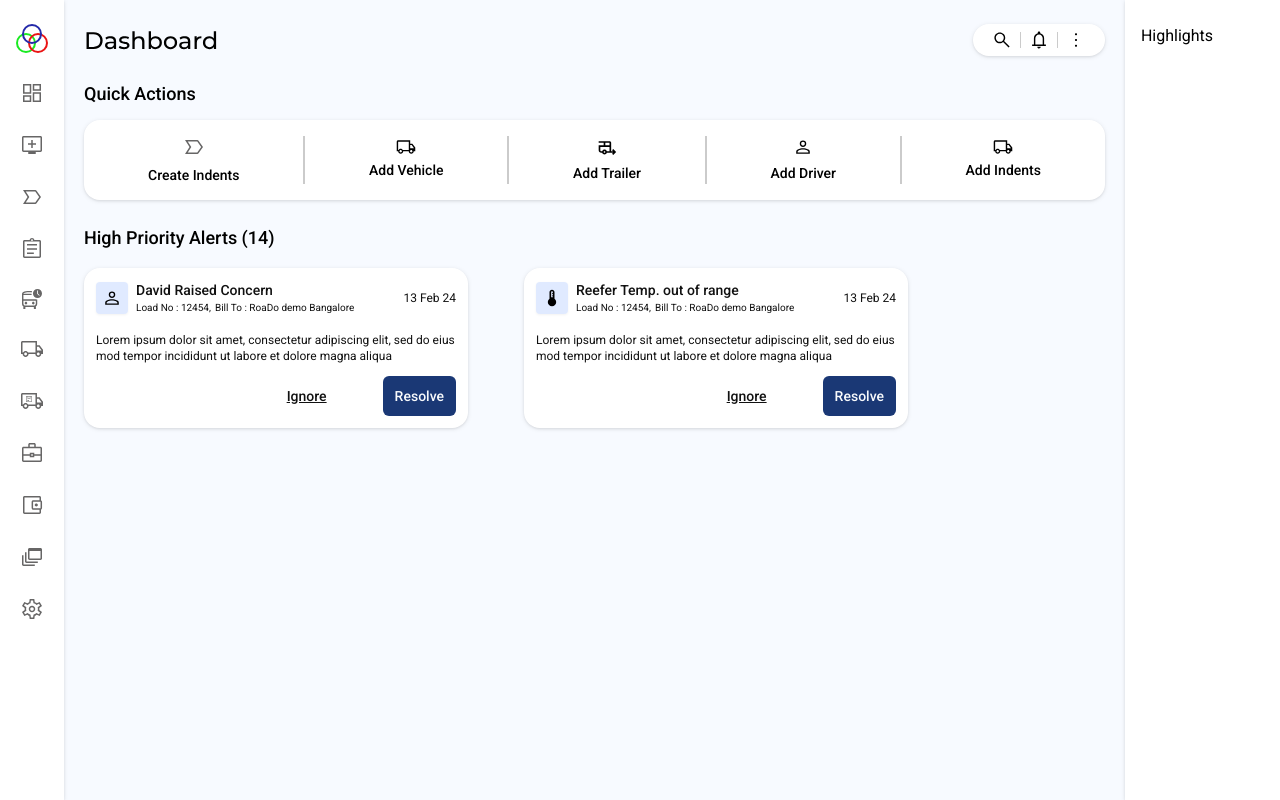
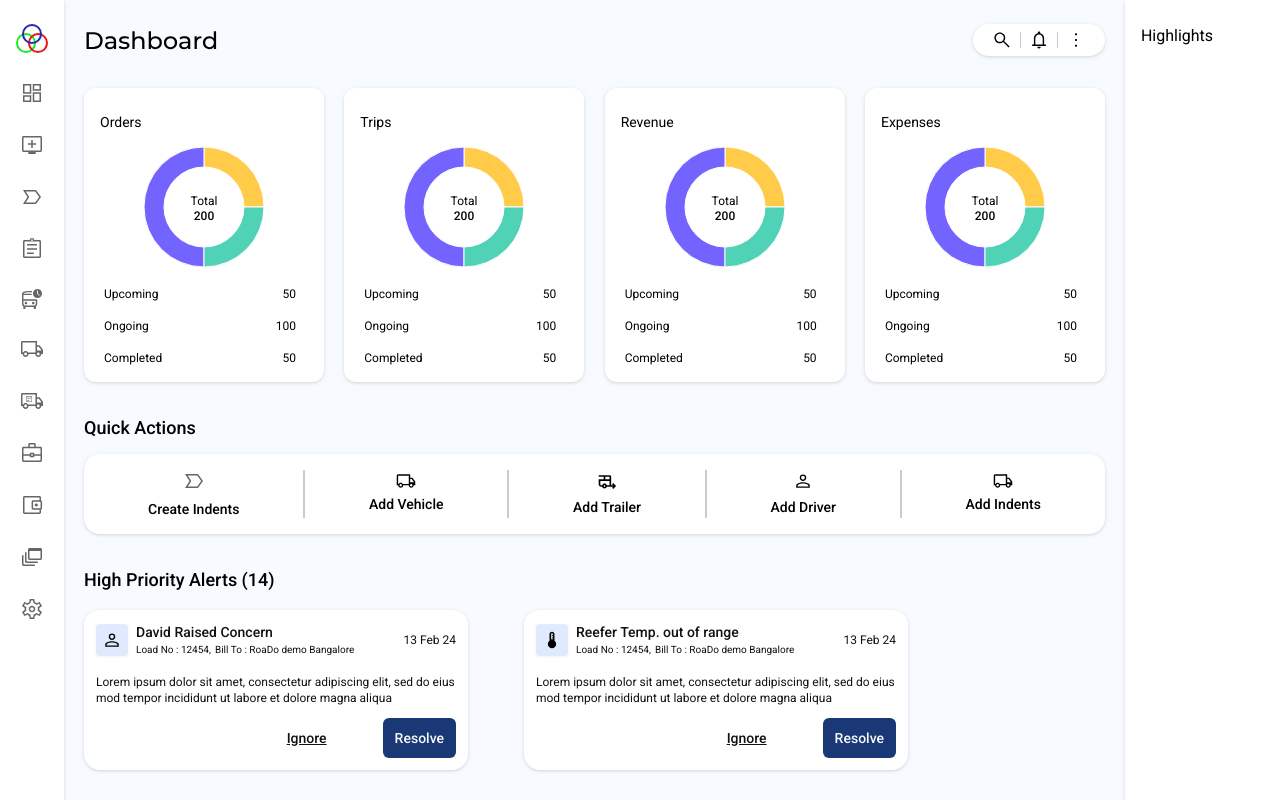
Before and after one commit to pshdotgg/rd-dashboard, a Next.js app: page / in a window 1280 px wide. Built offline with nearby package versions, Linux system fonts and the light colour scheme.

Commit message:
Add Charts

```diff
--- a/package.json
+++ b/package.json
@@ -17,6 +17,7 @@
     "next": "14.2.2",
     "react": "^18",
     "react-dom": "^18",
+    "recharts": "^2.12.6",
     "tailwind-merge": "^2.3.0",
     "tailwindcss-animate": "^1.0.7"
   },
--- a/src/app/page.tsx
+++ b/src/app/page.tsx
@@ -4,7 +4,7 @@ import Highlights from '@/components/Highlights'
 
 export default function Home() {
   return (
-    <main className='flex w-screen h-screen m-0'>
+    <main className='flex w-screen min-h-screen m-0'>
       <Sidebar />
       <Dashboard />
       <Highlights />
--- a/src/components/Dashboard.tsx
+++ b/src/components/Dashboard.tsx
@@ -1,23 +1,30 @@
+'use client'
+
 import React from 'react'
 import { Icons } from './Icons'
 import { Separator } from './ui/separator'
 import { Button } from './ui/button'
-import {
-  Card,
-  CardContent,
-  CardDescription,
-  CardFooter,
-  CardHeader,
-  CardTitle,
-} from '@/components/ui/card'
+import DataChartCard from './DataChartCard'
+import { DATA } from '@/data'
 
 const Dashboard = () => {
   return (
-    <section className='px-5 py-6 w-full flex flex-col gap-6'>
+    <section className='px-5 py-6 w-full flex flex-col gap-8'>
       <DashboardHeader />
+      <Charts />
       <QuickActions />
       <HighPriorityAlerts />
     </section>
+  )
+}
+
+const Charts = () => {
+  return (
+    <div className='flex gap-5 w-full justify-between'>
+      {DATA.map((data) => (
+        <DataChartCard key={data.name} data={data} />
+      ))}
+    </div>
   )
 }
 
--- /dev/null
+++ b/src/components/DataChartCard.tsx
@@ -0,0 +1,65 @@
+import { PieChart, Pie, Sector, Cell, ResponsiveContainer } from 'recharts'
+
+const COLORS = ['#FFCB49', '#7464FF', '#4FD2B5']
+
+const DataChartCard = ({ data }) => {
+  return (
+    <div className='bg-white drop-shadow px-4 pt-6 pb-3 rounded-xl w-full max-w-60'>
+      <h4 className='text-sm'>{data.name}</h4>
+      <DataChart data={data.data} />
+
+      <div className='flex flex-col gap-2'>
+        {data.data.map((d, i) => (
+          <div
+            key={d.name}
+            className={`flex text-xs gap-5 bg-gradient-to-r from-white to-[${COLORS[i]}] rounded justify-between py-1 pl-1 pr-3`}
+          >
+            <span>{d.name}</span>
+            <span>{d.value}</span>
+          </div>
+        ))}{' '}
+      </div>
+    </div>
+  )
+}
+
+const DataChart = ({ data }) => {
+  const total = data.reduce((acc, curr) => acc + curr.value, 0)
+  return (
+    <PieChart className='mx-auto' width={150} height={150}>
+      <Pie
+        data={data}
+        cx={70}
+        cy={70}
+        innerRadius={40}
+        outerRadius={60}
+        dataKey='value'
+      >
+        {data.map((_, index) => (
+          <Cell key={`cell-${index}`} fill={COLORS[index % COLORS.length]} />
+        ))}
+      </Pie>
+      <text
+        x={75}
+        y={70}
+        className='text-xs text-[#676666]'
+        textAnchor='middle'
+        dominantBaseline='middle'
+      >
+        Total
+      </text>
+      <text
+        x={75}
+        y={85}
+        textAnchor='middle'
+        className='text-xs text-black font-medium'
+        dominantBaseline='middle'
+        fontWeight='bold'
+      >
+        {total}
+      </text>
+    </PieChart>
+  )
+}
+
+export default DataChartCard
--- a/src/components/Sidebar.tsx
+++ b/src/components/Sidebar.tsx
@@ -4,7 +4,7 @@ import { Icons } from './Icons'
 
 const Sidebar = () => {
   return (
-    <div className='flex flex-col bg-white gap-7 min-w-16 py-6 h-full drop-shadow items-center px-4'>
+    <div className='flex flex-col bg-white gap-7 min-w-16 py-6 drop-shadow items-center px-4'>
       <Image src='/logo.svg' alt='logo' width={32} height={29} />
       <Icons.DashboardMenu />
       <Icons.AddToQueue />
--- /dev/null
+++ b/src/data.ts
@@ -0,0 +1,34 @@
+export const DATA = [
+  {
+    name: 'Orders',
+    data: [
+      { name: 'Upcoming', value: 50 },
+      { name: 'Ongoing', value: 100 },
+      { name: 'Completed', value: 50 },
+    ],
+  },
+  {
+    name: 'Trips',
+    data: [
+      { name: 'Upcoming', value: 50 },
+      { name: 'Ongoing', value: 100 },
+      { name: 'Completed', value: 50 },
+    ],
+  },
+  {
+    name: 'Revenue',
+    data: [
+      { name: 'Upcoming', value: 50 },
+      { name: 'Ongoing', value: 100 },
+      { name: 'Completed', value: 50 },
+    ],
+  },
+  {
+    name: 'Expenses',
+    data: [
+      { name: 'Upcoming', value: 50 },
+      { name: 'Ongoing', value: 100 },
+      { name: 'Completed', value: 50 },
+    ],
+  },
+]
```
Also changed, not shown: 1 other file (tests, documents, lock files or other folders).
